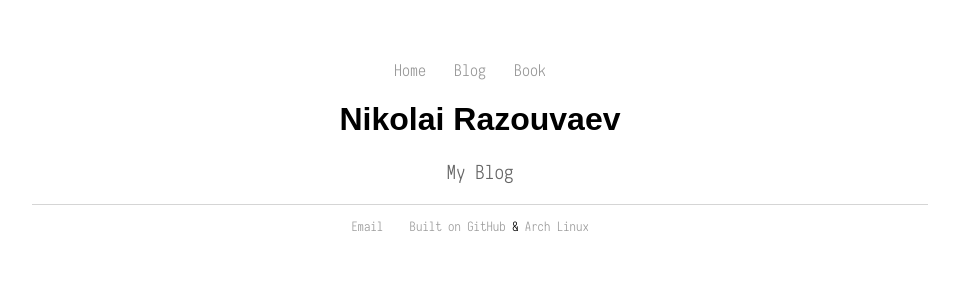
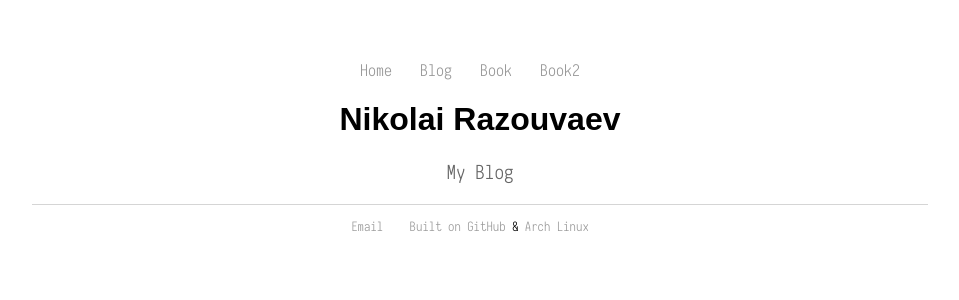
Before and after one commit to nkrzv/nkrzv.github.io, a Jekyll site: the page built from index.html, in a window 1280 px wide. Shown: the top 300 px of the page, without its empty margins (160-1119 px from the left). Built offline with Jekyll 4.4.1, drawn with Linux system fonts in a browser that asks for light colours.

Commit message:
Update default.html

```diff
--- a/_layouts/default.html
+++ b/_layouts/default.html
@@ -11,6 +11,7 @@
         		<li><a href="/">Home</a></li>
         		<li><a href="/blog">Blog</a></li>
 			<li><a href="/book">Book</a></li>
+			<li><a href="/book.html">Book2</a></li>
     		</ul>
 		</nav>
 		<div class="container">
```
